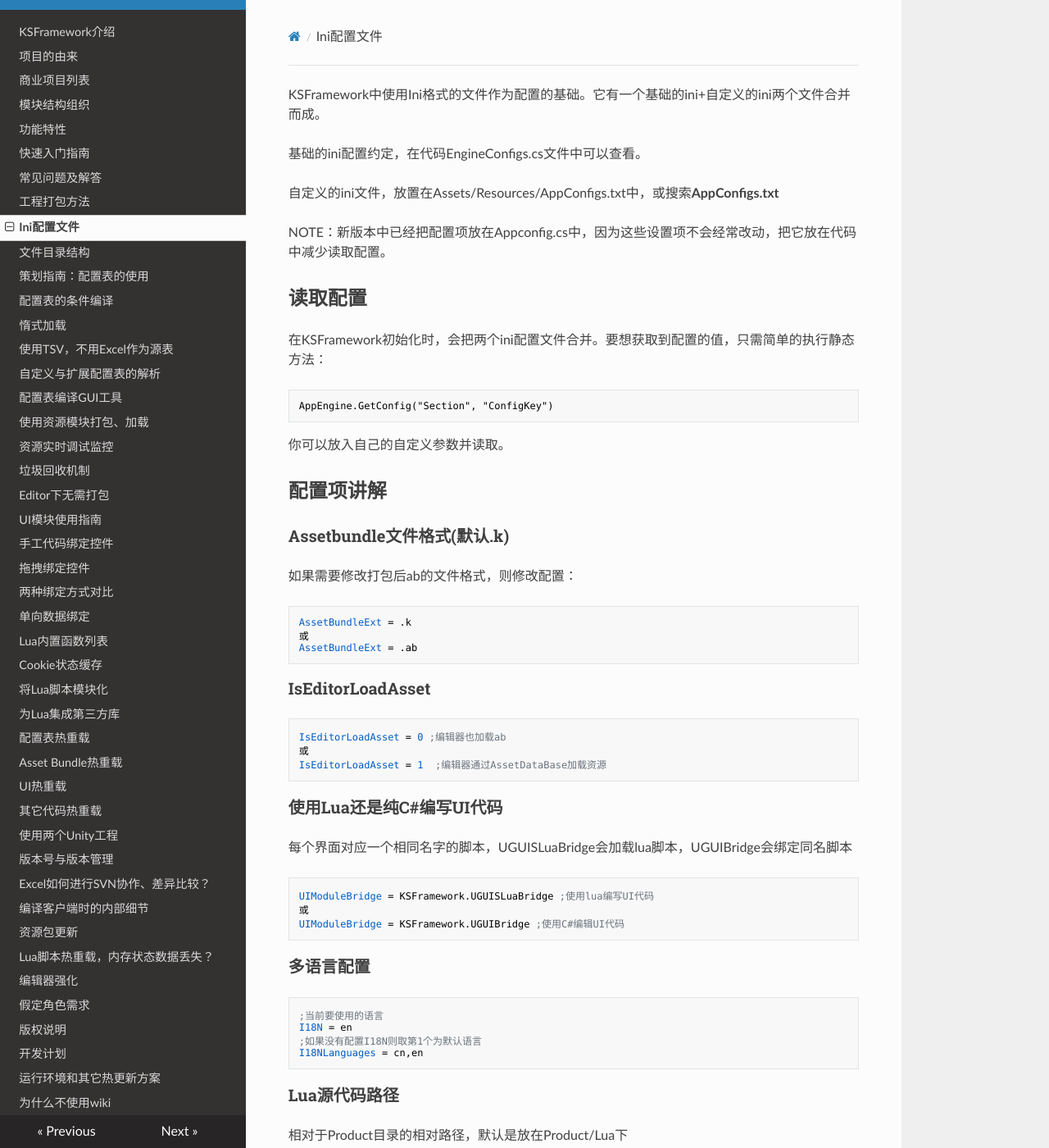
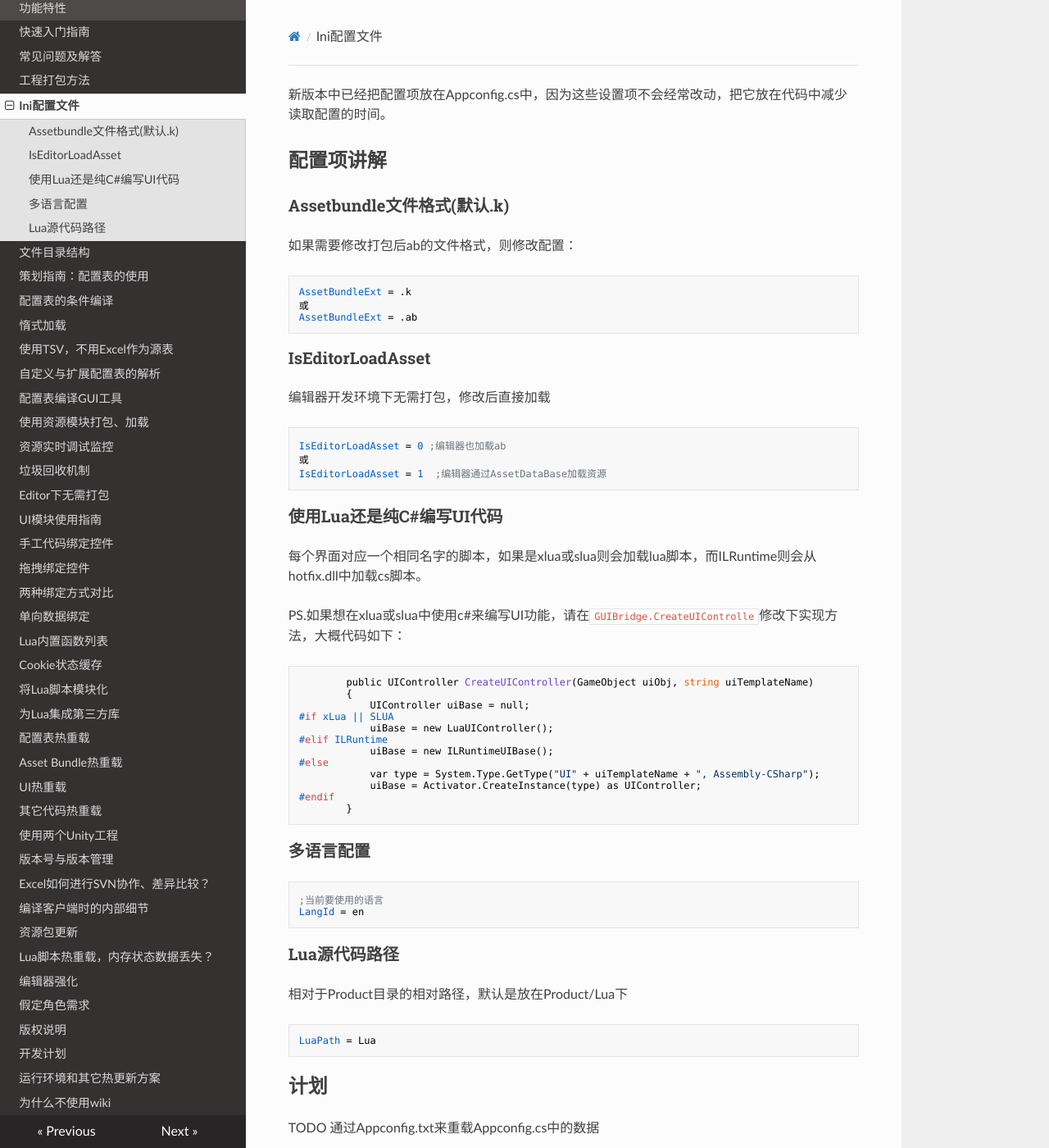
Before and after one commit to mr-kelly/KSFramework, an MkDocs documentation site: the page built from docs/basic/config.md, in a window 1280 px wide and 1400 px high. Shown: the whole window at 82% size. Built offline with MkDocs 1.6.1, drawn with Linux system fonts in a browser that asks for light colours; nearby versions of some CDN libraries.

Commit message:
文档更新：appconfig.txt改成appconfig.cs

````diff
--- a/docs/basic/config.md
+++ b/docs/basic/config.md
@@ -1,21 +1,4 @@
-
-KSFramework中使用Ini格式的文件作为配置的基础。它有一个基础的ini+自定义的ini两个文件合并而成。
-
-基础的ini配置约定，在代码EngineConfigs.cs文件中可以查看。
-
-自定义的ini文件，放置在Assets/Resources/AppConfigs.txt中，或搜索**AppConfigs.txt**
-
-NOTE：新版本中已经把配置项放在Appconfig.cs中，因为这些设置项不会经常改动，把它放在代码中减少读取配置。
-
-## 读取配置
-
-在KSFramework初始化时，会把两个ini配置文件合并。要想获取到配置的值，只需简单的执行静态方法：
-
-```ini
-AppEngine.GetConfig("Section", "ConfigKey")
-```
-
-你可以放入自己的自定义参数并读取。
+新版本中已经把配置项放在Appconfig.cs中，因为这些设置项不会经常改动，把它放在代码中减少读取配置的时间。
 
 ## 配置项讲解
 
@@ -31,6 +14,8 @@
 
 ### IsEditorLoadAsset
 
+编辑器开发环境下无需打包，修改后直接加载
+
 ```ini
 IsEditorLoadAsset = 0 ;编辑器也加载ab
 或
@@ -41,12 +26,23 @@
 
 ### 使用Lua还是纯C#编写UI代码
 
-每个界面对应一个相同名字的脚本，UGUISLuaBridge会加载lua脚本，UGUIBridge会绑定同名脚本
+每个界面对应一个相同名字的脚本，如果是xlua或slua则会加载lua脚本，而ILRuntime则会从hotfix.dll中加载cs脚本。
 
-```ini
-UIModuleBridge = KSFramework.UGUISLuaBridge ;使用lua编写UI代码
-或
-UIModuleBridge = KSFramework.UGUIBridge ;使用C#编辑UI代码
+PS.如果想在xlua或slua中使用c#来编写UI功能，请在`GUIBridge.CreateUIControlle`修改下实现方法，大概代码如下：
+
+```c#
+        public UIController CreateUIController(GameObject uiObj, string uiTemplateName)
+        {
+            UIController uiBase = null;
+#if xLua || SLUA
+            uiBase = new LuaUIController();
+#elif ILRuntime
+            uiBase = new ILRuntimeUIBase();
+#else
+            var type = System.Type.GetType("UI" + uiTemplateName + ", Assembly-CSharp");
+            uiBase = Activator.CreateInstance(type) as UIController;
+#endif
+        }
 ```
 
 
@@ -55,9 +51,7 @@
 
 ```ini
 ;当前要使用的语言
-I18N = en
-;如果没有配置I18N则取第1个为默认语言
-I18NLanguages = cn,en
+LangId = en
 ```
 
 
@@ -69,3 +63,7 @@
 ```ini
 LuaPath = Lua
 ```
+
+## 计划
+
+TODO 通过Appconfig.txt来重载Appconfig.cs中的数据
````
Also changed, not shown: docs/resource/edit_mode.md (+1 -1 lines).
